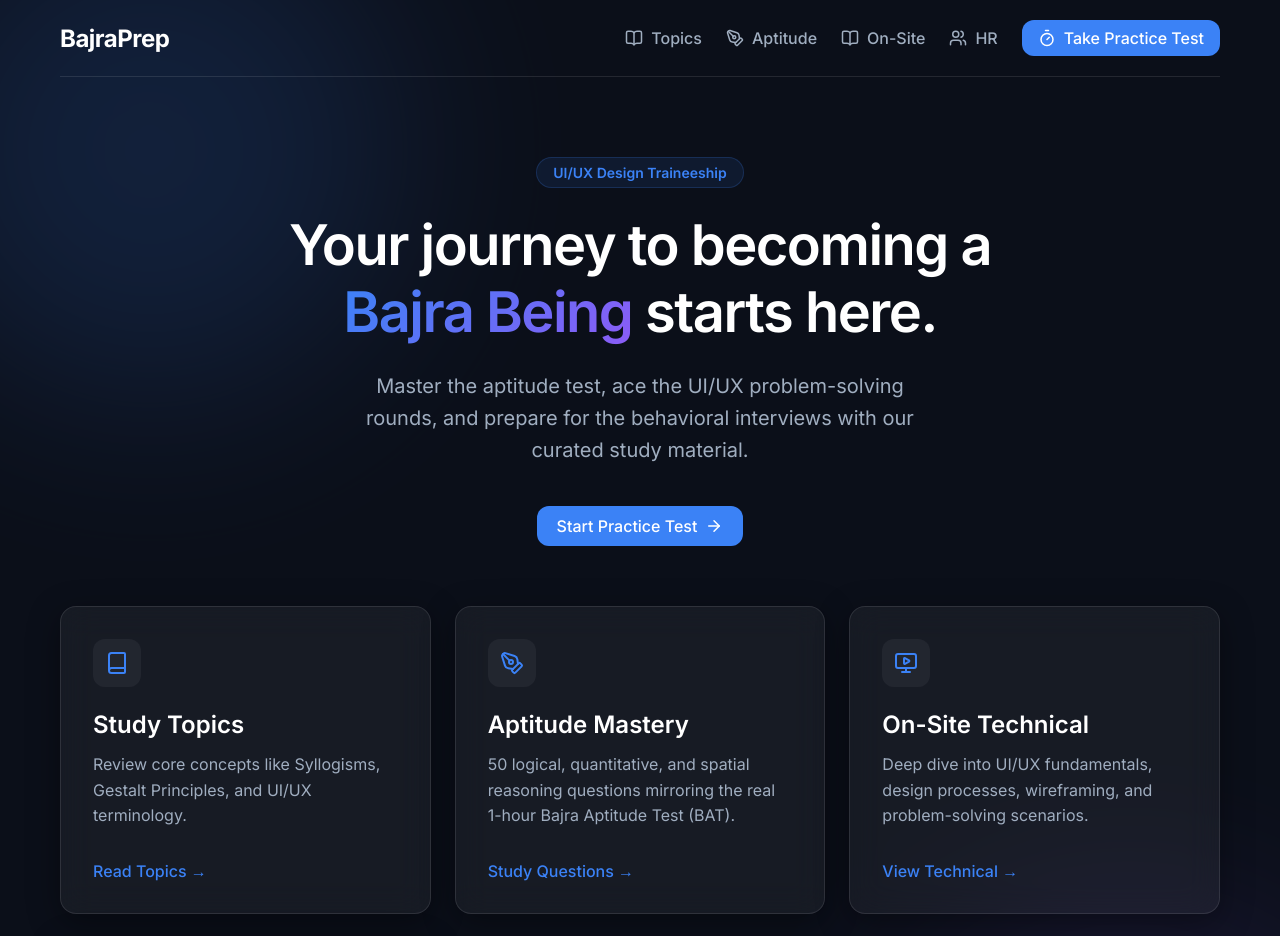
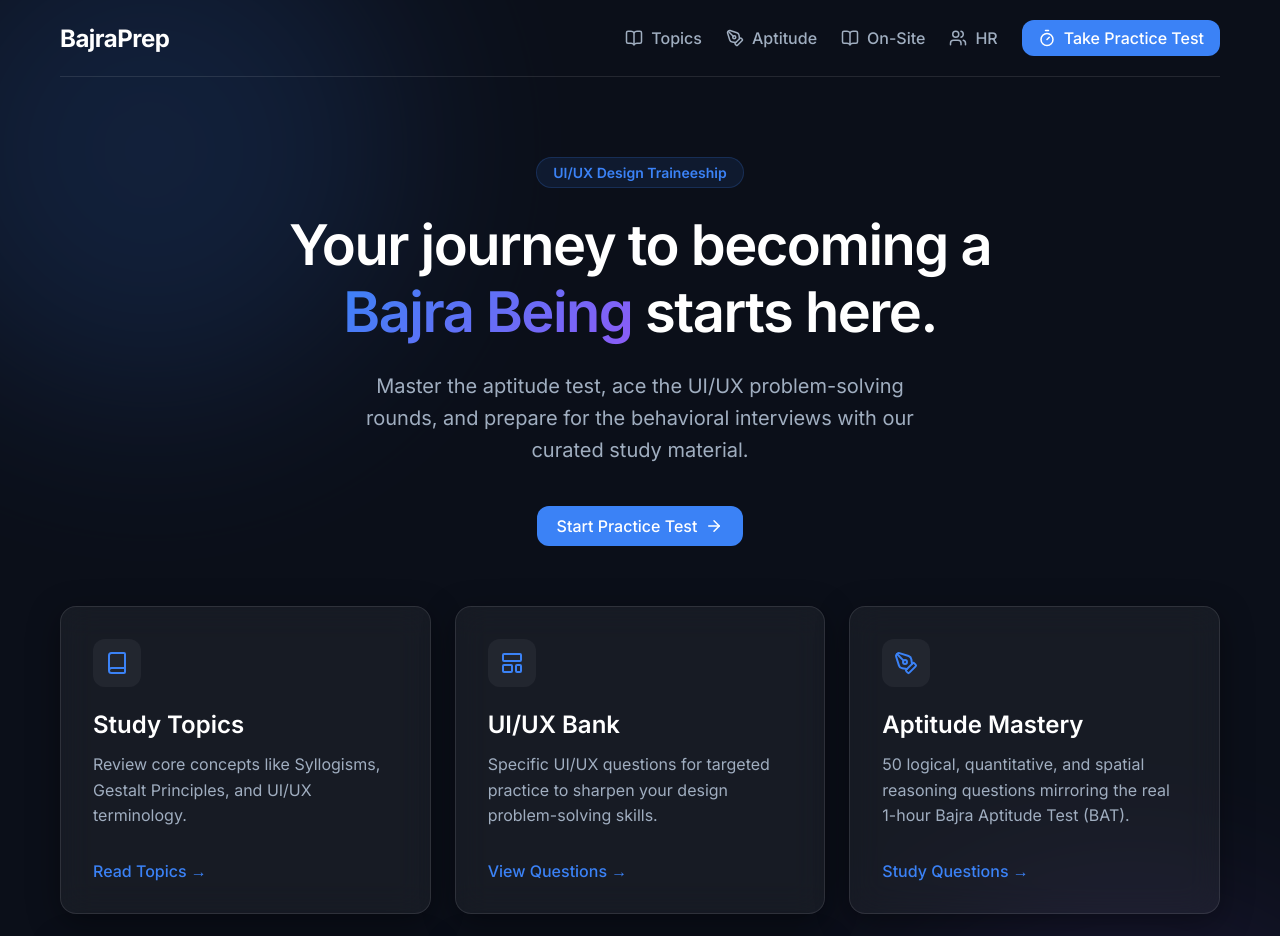
Before and after one commit to iaminaadhikari/Bajra_Tech_Interview_Prep, a Next.js app: page / in a window 1280 px wide. Shown: the top 936 px of the page. Built offline with nearby package versions, Linux system fonts and the light colour scheme.

Commit message:
Add/Update app/page.tsx

```diff
--- a/app/page.tsx
+++ b/app/page.tsx
@@ -1,5 +1,5 @@
 import Link from 'next/link';
-import { ArrowRight, Book, MonitorPlay, MessageSquare, PenTool } from 'lucide-react';
+import { ArrowRight, Book, MonitorPlay, MessageSquare, PenTool, LayoutTemplate } from 'lucide-react';
 import styles from './page.module.css';
 
 export default function Home() {
@@ -25,6 +25,15 @@
             <h2>Study Topics</h2>
             <p>Review core concepts like Syllogisms, Gestalt Principles, and UI/UX terminology.</p>
             <Link href="/topics" className={styles.cardLink}>Read Topics &rarr;</Link>
+          </div>
+        </div>
+
+        <div className="glass-panel">
+          <div className={styles.cardContent}>
+            <div className={styles.iconWrapper}><LayoutTemplate size={24} /></div>
+            <h2>UI/UX Bank</h2>
+            <p>Specific UI/UX questions for targeted practice to sharpen your design problem-solving skills.</p>
+            <Link href="/uiux-bank" className={styles.cardLink}>View Questions &rarr;</Link>
           </div>
         </div>
 
```
